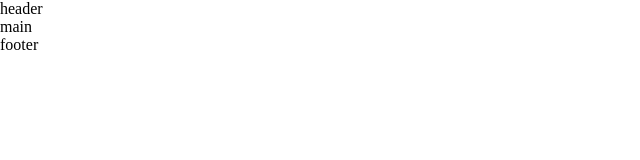
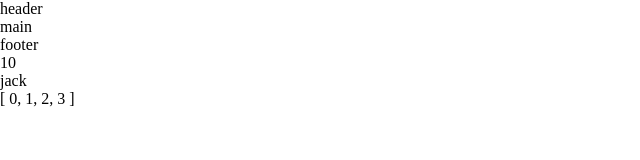
Before and after one commit to yys13145/vue3.0-todolist, a Vue app: page / in a window 1280 px wide. Shown: the top 160 px of the page, without its empty margins (0-640 px from the left). Built offline with nearby package versions, Linux system fonts and the light colour scheme.

Commit message:
使用ref定义数据

```diff
--- a/src/views/Home.vue
+++ b/src/views/Home.vue
@@ -2,16 +2,21 @@
   <nav-header></nav-header>
   <nav-main></nav-main>
   <nav-footer></nav-footer>
+  <div>{{ num }}</div>
+  <div>{{ name }}</div>
+    <div>{{ arr }}</div>
 </template>
 
 <script>
 
-import {defineComponent} from 'vue'
+import {defineComponent,ref} from 'vue'
 
 import NavFooter from '@/components/navFooter/NavFooter'
 import NavHeader from '@/components/navHeader/NavHeader.vue'
 import NavMain from '@/components/navMain/NavMain.vue'
 export default defineComponent({
+
+
   name:'Home',
   //接收父组件数据
   props:{
@@ -24,8 +29,13 @@ export default defineComponent({
     NavFooter
   },
   setup(props,ctx){
+    let num = ref(10)
+    let name = ref('jack')
+    let arr = ref([0,1,2,3])
     return{
-
+      num,
+      name,
+      arr
     }
   }
 })
```
